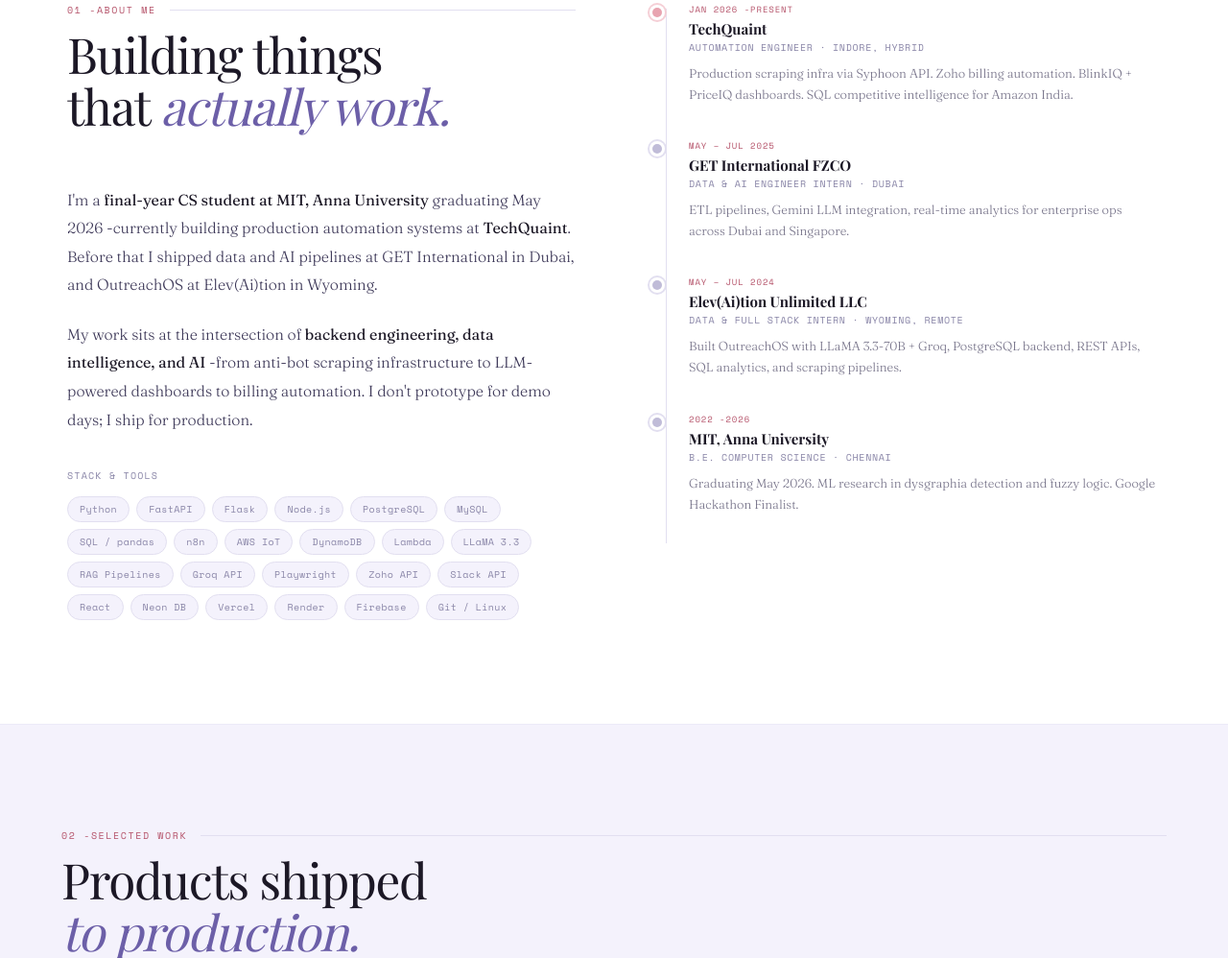
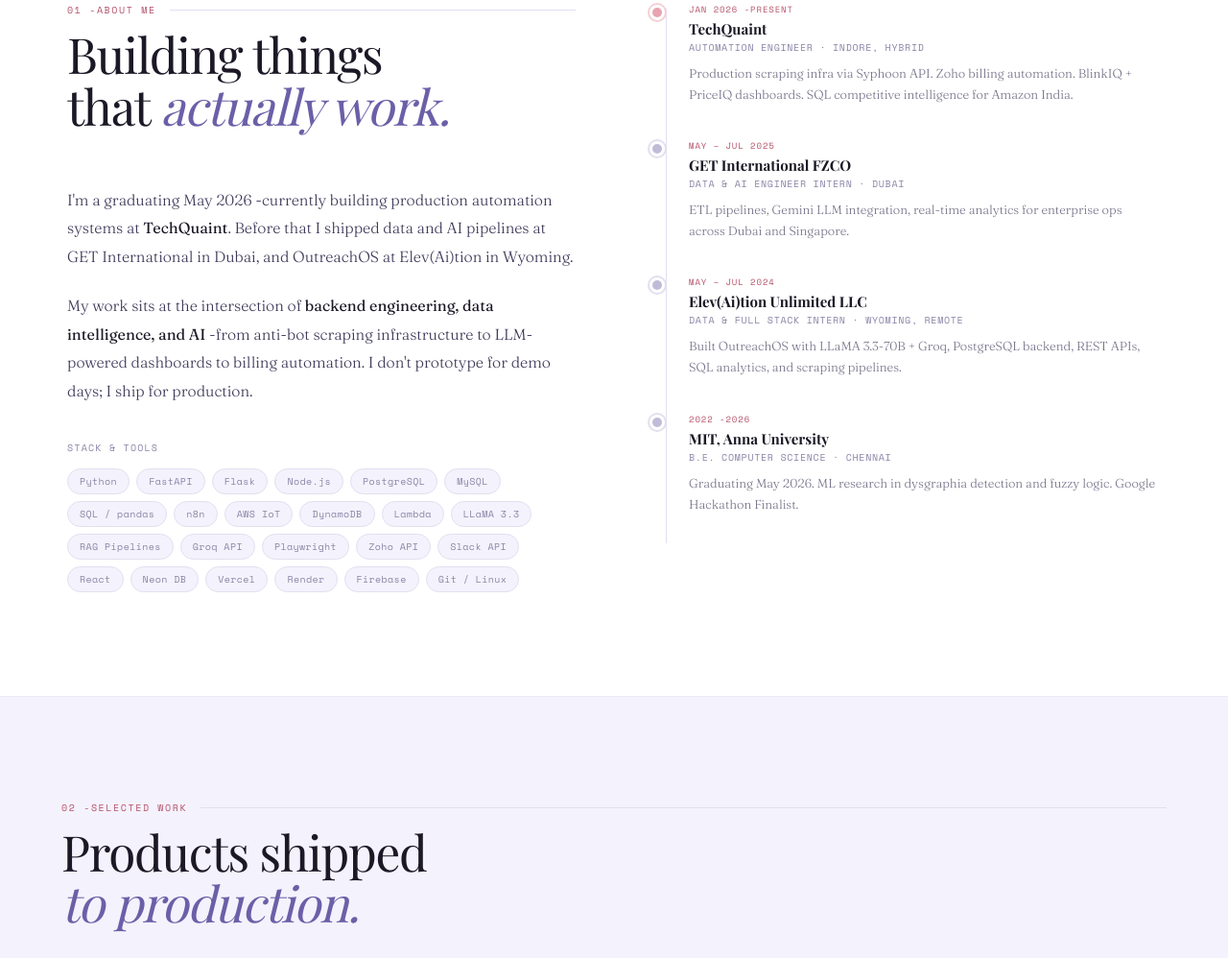
Before and after one commit to vigasinii/portfolio, a plain HTML site: page index.html in a window 1280 px wide. Shown: the part 945-1943 px from the top of the page at 96% size. Drawn offline with nearby package versions, Linux system fonts and the light colour scheme; a web font is replaced by a local one.

Commit message:
Update index.html

```diff
--- a/index.html
+++ b/index.html
@@ -298,7 +298,7 @@
     <div>
       <div class="s-lbl rv">01 -About me</div>
       <h2 class="s-h rv d1">Building things<br>that <em>actually work.</em></h2>
-      <p class="rv d2">I'm a <strong>final-year CS student at MIT, Anna University</strong> graduating May 2026 -currently building production automation systems at <strong>TechQuaint</strong>. Before that I shipped data and AI pipelines at GET International in Dubai, and OutreachOS at Elev(Ai)tion in Wyoming.</p>
+      <p class="rv d2">I'm a <strong></strong> graduating May 2026 -currently building production automation systems at <strong>TechQuaint</strong>. Before that I shipped data and AI pipelines at GET International in Dubai, and OutreachOS at Elev(Ai)tion in Wyoming.</p>
       <p class="rv d3">My work sits at the intersection of <strong>backend engineering, data intelligence, and AI</strong> -from anti-bot scraping infrastructure to LLM-powered dashboards to billing automation. I don't prototype for demo days; I ship for production.</p>
       <div class="sk-w rv d4">
         <div class="sk-c">Stack &amp; tools</div>
```
